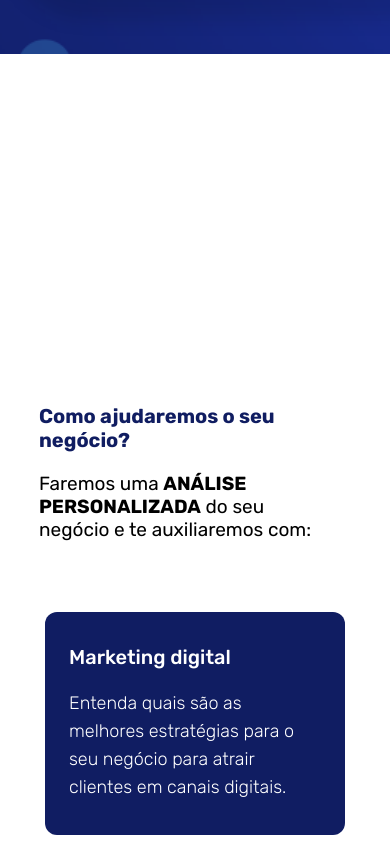
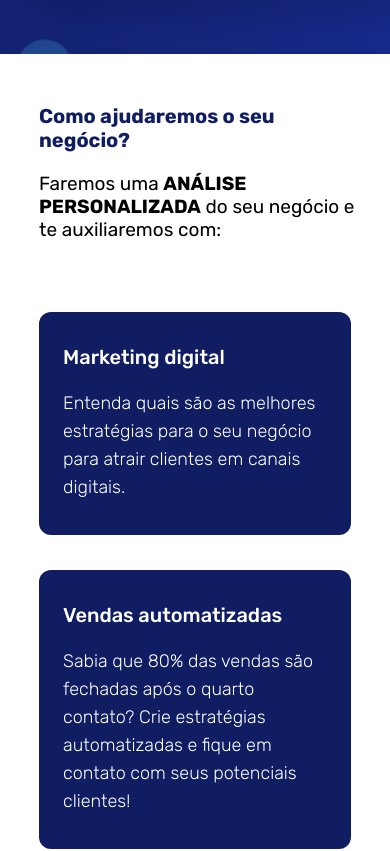
Before and after one commit to Juliancio/show-money-gama-xp31, a React (Create React App) app: page / in a window 390 px wide. Shown: the part 804-1655 px from the top of the page. Built offline with nearby package versions, Linux system fonts and the light colour scheme.

Commit message:
Update style.css

```diff
--- a/src/components/style.css
+++ b/src/components/style.css
@@ -351,7 +351,7 @@ form {
     }
     .card {
         height: auto;
-        width: 300px;
+        width: auto;
     }
     .benefit {
         margin: 15px;
@@ -364,8 +364,8 @@ form {
         display: block;
     }
     .message {
-        width: 300px;
-        margin-top: 350px;
+        width: ;
+        margin-top: 50px;
     }
     .banner {
         display: flex;
```
